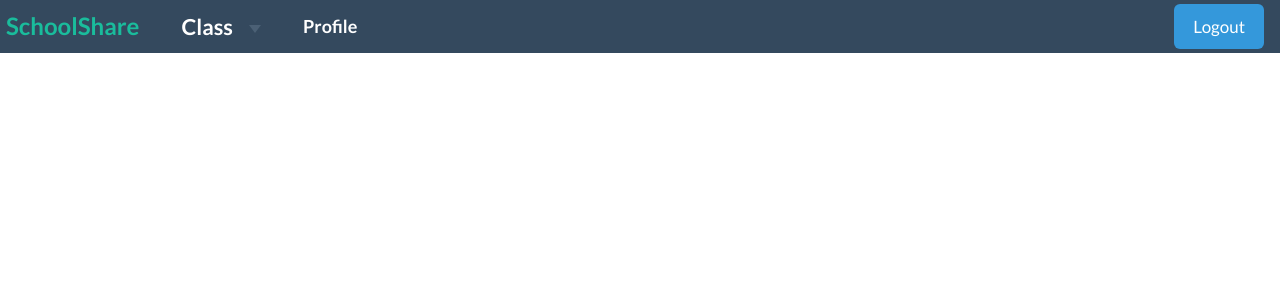
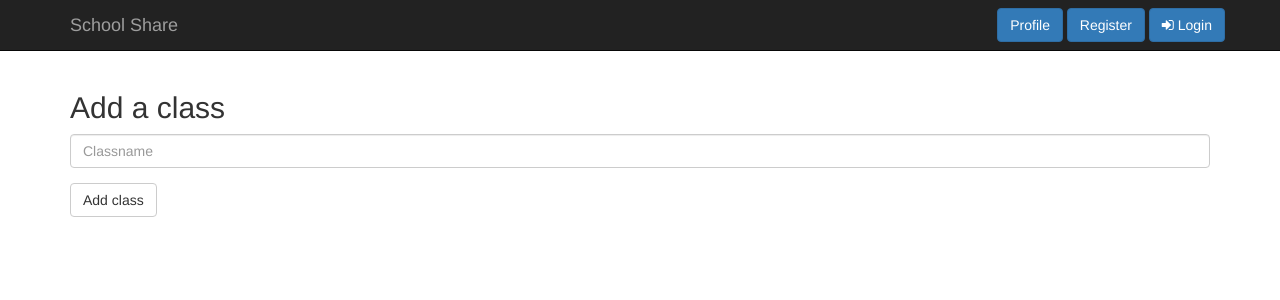
Before and after one commit to thejasonluo/SchoolShare, a Flask app: page /addclass in a window 1280 px wide. Shown: the top 300 px of the page. Run offline with Flask 2, Linux system fonts and the light colour scheme; data that the repository does not hold is empty; some libraries are stand-ins or nearby versions.

Commit message:
Update layout.html

```diff
--- a/templates/layout.html
+++ b/templates/layout.html
@@ -1,63 +1,45 @@
-<html lang="en">
+<!DOCTYPE html>
+<html>
+
 <head>
 	<meta charset="utf-8">
-    <!-- Loading Bootstrap -->
-    <link href="../static/css/bootstrap.css" rel="stylesheet">
-
-    <!-- Loading Flat UI -->
-    <link href="../static/css/flat-ui.css" rel="stylesheet">
-    <link href="../static/css/demo.css" rel="stylesheet">
-    <script src="../static/js/jquery-2.0.3.min.js"></script>
-<script src="../static/js/bootstrap.min.js"></script>
+	<title>School Share</title>
+	<meta name="viewport" content="width=device-width, initial-scale=1">
+	<script src="{{url_for('static', filename='js/jquery-1.10.2.min.js')}}"></script>
+	<link rel="stylesheet" href="//netdna.bootstrapcdn.com/bootstrap/3.1.1/css/bootstrap.min.css">
+	<script src="//netdna.bootstrapcdn.com/bootstrap/3.1.1/js/bootstrap.min.js"></script>
+	<link rel="stylesheet" href="http://netdna.bootstrapcdn.com/font-awesome/4.0.3/css/font-awesome.css">
 </head>
 
 <body>
-       <div class="row demo-row">
-      <!--Navbar-->
-      <nav class="navbar navbar-inverse" role="navigation">
+	<header class="navbar navbar-static-top navbar-inverse" role="navigation">
+		<div class="container">
 			<div class="navbar-header">
-      		<button type="button" class="navbar-toggle" data-toggle="collapse" data-target="#navbar-collapse-02">
-      			<span class="sr-only"> Toggle navigation</span>
-      		</button>
-      		<a class="navbar-brand" href="/"> SchoolShare</a>
+				<a class="navbar-brand" href="{{url_for('home')}}">School Share</a>
 			</div>
 			<div class="collapse navbar-collapse">
-
-      		<ul class="nav navbar-nav">
-      			<li class="dropdown">
-      				<a href="#" class="dropdown-toggle" data-toggle="dropdown" style="font-size:22">
-      					Class
-      					<b class="caret"></b>
+				<ul class="nav navbar-nav navbar-right">
+					<a href="/profile" class="btn btn-primary navbar-btn">Profile</a>
+					{% if utils.logged_in() %}
+					<a href="/logout" id="logout" type="button" class="btn btn-primary navbar-btn">
+						<i class="fa fa-sign-out"></i>
+						Logout
 					</a>
-      				<span class="drowndown-arrow"></span>
-      				<ul class="dropdown-menu">
-      					<li>
-      						<a href="/addsubject">Add Subject</a>
-      					</li>
-      					<li>
-      						<a href="/addclass">Add Class</a>
-      					</li>
-      					<li>
-      						<a href="/editprofile">Edit Profile</a>
-      					</li>
+					{% else %}
+					<button type="button" class="btn btn-primary navbar-btn" data-toggle="modal" data-target="#register-modal">Register</button>
+					<button type="button" class="btn btn-primary navbar-btn" data-toggle="modal" data-target="#login-modal">
+						<i class="fa fa-sign-in"></i>
+						Login
+					</button>
+					{% endif %}
 				</ul>
-      			</li>
-      			<li>
-      				<a hre" style="font-size:18";>Profile</a>
-
-      			</li>
-      		</ul>
-      		<div class="nav navbar-nav" style="float:right; margin-right:10px; margin-top: 4px;">
-      				<div>
-      				<a href="#" class="btn btn-block btn-lg btn-info">Logout </a>
 			</div>
 		</div>
+	</header>
+	<div class="body">
+		<div class="container">
+			{% block body %}
+			{% endblock %}
 		</div>
-      </nav>
-
-
-      </nav>
+	</div>
 </body>
-<script>
-
-</script>
```
Lines whose indentation alone changed are shown as unchanged.
